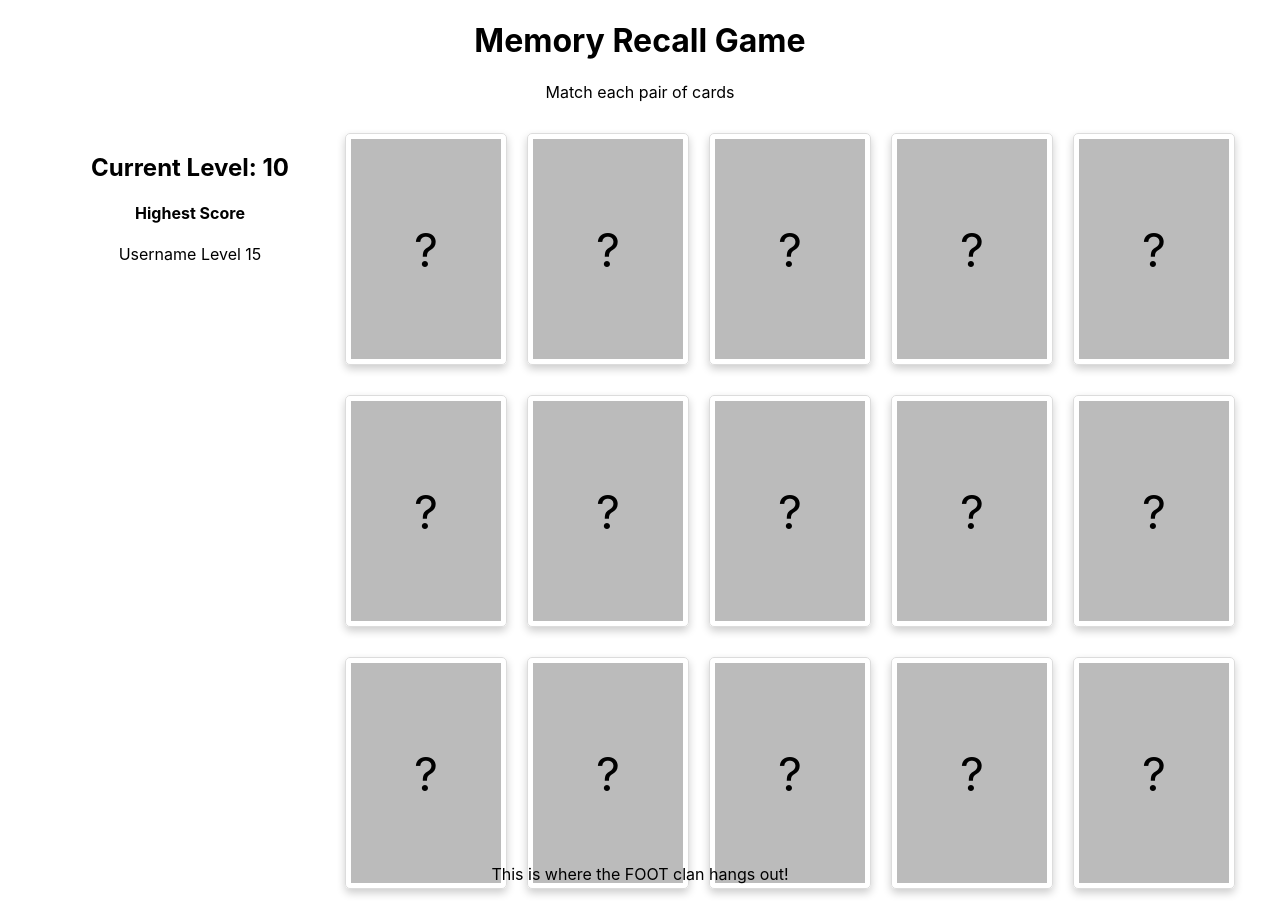
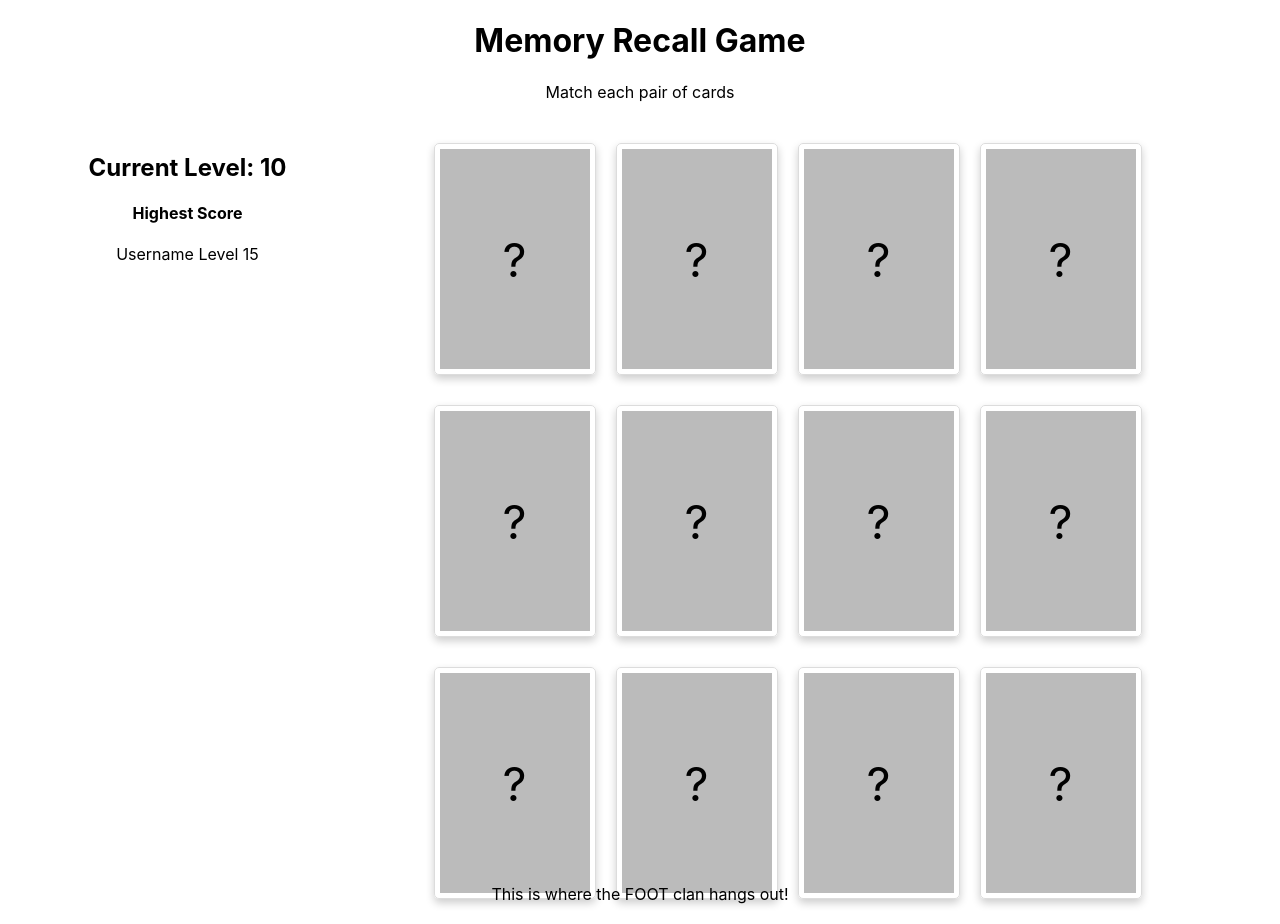
Before and after one commit to prexsa/recall, a React (Create React App) app: page / in a window 1280 px wide. Built offline with nearby package versions, Linux system fonts and the light colour scheme.

Commit message:
gray-out when matching occurs

```diff
--- a/src/App.css
+++ b/src/App.css
@@ -17,6 +17,7 @@
 
 .right-side {
   width: 75%;
+  padding: 10px;
 }
 
 .card-wrapper {
@@ -49,12 +50,19 @@
 }
 
 /* Do a horizontal flip when you move the mouse over the flip box contianer */
-/*.flip-card:hover .flip-card-inner {
-  transform: rotateY(180deg);
-}*/
+.flip-card:hover .flip-card-inner {
+  /*transform: rotateY(180deg);*/
+  cursor: pointer;
+}
 
 .rotate {
   transform: rotateY(180deg);
+}
+
+.white-out {
+  background-color: #fff;
+  color: #fff;
+  pointer-events: none; /* removes clickable interaction */
 }
 
 /* Position the front and back side */
--- a/src/App.js
+++ b/src/App.js
@@ -1,14 +1,42 @@
-import { useState } from 'react';
+import { useState, useEffect, useCallback } from 'react';
 import './App.css';
 
 function App() {
-  const [active, setActive] = useState(null);
-  const nums = [...Array(15).keys()];
+  const [nums, setNums] = useState([...Array(6).keys(), ...Array(6).keys()]);
+  const [first, setFirst] = useState({ isFlipped: false, index: null, value: null });
+  const [second, setSecond] = useState({ isFlipped: false, index: null, value: null });
+  const [matched, setMatches] = useState([]);
 
-  const handleOnClick = (index) => {
+  const handleOnClick = (index, value) => {
     // console.log('handleOnClick: ', index)
-    setActive(index);
+    if(first.isFlipped === false) {
+      setFirst({ isFlipped: true, index, value })
+    } else {
+      setSecond({ isFlipped: true, index, value });
     }
+  }
+
+  const addToMatched = useCallback((first, second) => {
+    const timer = setTimeout(() => {
+      setMatches((m) => [...m, first, second])
+    }, 2000)
+  }, [])
+
+  useEffect(() => {
+    console.log({ first, second, matched })
+    if(!first.isFlipped || !second.isFlipped) return
+    if(first.value !== null && second.value !== null && first.value === second.value) {
+      addToMatched(first.index, second.index)
+    }
+
+    const timer = setTimeout(() => {
+      setFirst({ isFlipped: false, index: null, value: null });
+      setSecond({ isFlipped: false, index: null, value: null });
+    }, 2000)
+
+    return () => clearTimeout(timer)
+
+  }, [first, second, addToMatched])
 
   return (
     <div className="app">
@@ -28,17 +56,28 @@ function App() {
         {
           nums.map((num, idx) => {
             return (
-              <div key={num + 1} className='flip-card'>
+              <div key={idx} className='flip-card'>
                 <div
-                  className={`flip-card-inner ${active === idx ? 'rotate' : ''}`}
-                  onClick={() => handleOnClick(idx)}
+                  className={
+                    `flip-card-inner` +
+                    ` ${(first.index === idx) ? 'rotate' : ''}` +
+                    ` ${(second.index === idx) ? 'rotate' : ''}`
+                  }
+                  onClick={() => handleOnClick(idx, num + 1)}
                 >
+                {
+                  matched.indexOf(idx) !== -1 ?
+                  <div className='white-out'></div>
+                  :
+                  <>
                     <div className='flip-card-front'>
                       <span className="center-text">?</span>
                     </div>
                     <div className='flip-card-back'>
                       <span className="center-text">{num + 1}</span>
                     </div>
+                  </>
+                }
                 </div>
               </div>
             )
```
Lines whose indentation alone changed are shown as unchanged.
